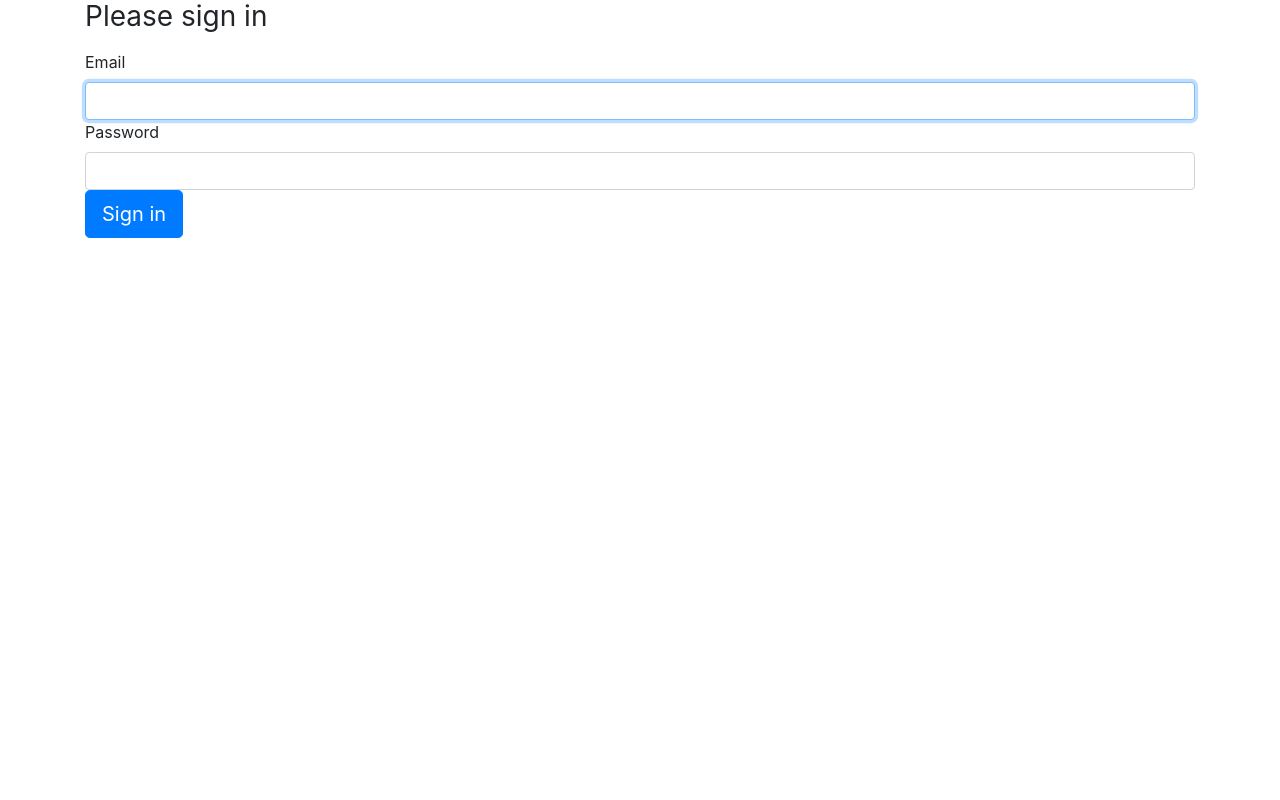
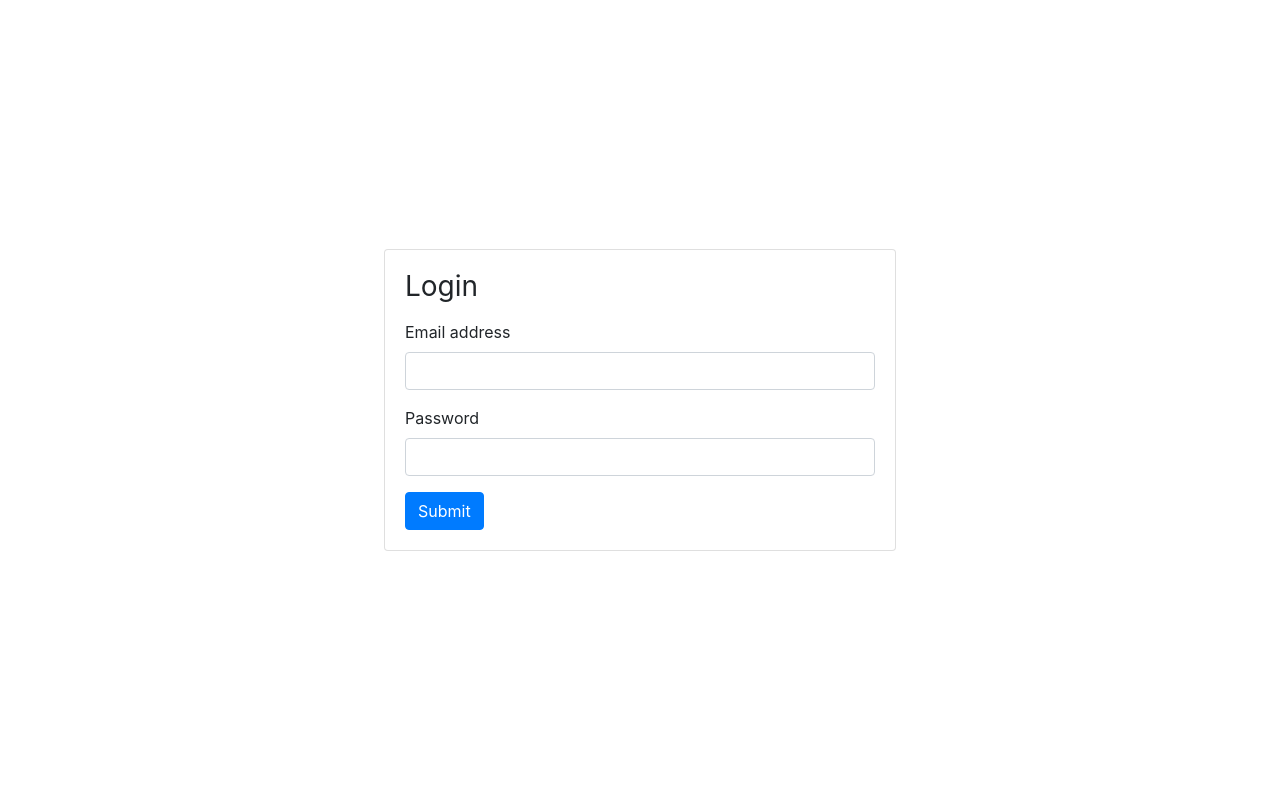
Before and after one commit to benslamahassen/DropBox, a Symfony app: template templates/security/login.html.twig in a window 1280 px wide. Run offline with Twig, Linux system fonts and the light colour scheme; the template is opened without the code that fills it, so the values that code supplies are empty; some libraries are stand-ins or nearby versions.

Commit message:
Update Login form UI

```diff
--- a/templates/security/login.html.twig
+++ b/templates/security/login.html.twig
@@ -1,42 +1,28 @@
 {% extends 'base.html.twig' %}
 
-{% block title %}Log in!{% endblock %}
-
 {% block body %}
-<form method="post">
+    <div class="d-flex flex-column justify-content-center align-items-center h-100">
         {% if error %}
-        <div class="alert alert-danger">{{ error.messageKey|trans(error.messageData, 'security') }}</div>
+            <div class="alert alert-danger">{{ dump(error.messageData) }}</div>
         {% endif %}
-
-    {% if app.user %}
-        <div class="mb-3">
-            You are logged in as {{ app.user.username }}, <a href="{{ path('app_logout') }}">Logout</a>
+        <div class="card" style="width: 40vw">
+            <div class="card-body">
+                <form method="post" action="{{ path('app_login') }}">
+                    <h1 class="h3 mb-3 font-weight-normal">Login </h1>
+                    <div class="form-group">
+                        <label for="email">Email address</label>
+                        <input type="email" value="{{ last_username }}" name="email" class="form-control" id="email">
                     </div>
-    {% endif %}
-
-    <h1 class="h3 mb-3 font-weight-normal">Please sign in</h1>
-    <label for="inputEmail">Email</label>
-    <input type="email" value="{{ last_username }}" name="email" id="inputEmail" class="form-control" required autofocus>
-    <label for="inputPassword">Password</label>
-    <input type="password" name="password" id="inputPassword" class="form-control" required>
-
+                    <div class="form-group">
+                        <label for="password">Password</label>
+                        <input type="password" name="password" class="form-control" id="password">
+                    </div>
                     <input type="hidden" name="_csrf_token"
                            value="{{ csrf_token('authenticate') }}"
                     >
-
-    {#
-        Uncomment this section and add a remember_me option below your firewall to activate remember me functionality.
-        See https://symfony.com/doc/current/security/remember_me.html
-
-        <div class="checkbox mb-3">
-            <label>
-                <input type="checkbox" name="_remember_me"> Remember me
-            </label>
+                    <button type="submit" class="btn btn-primary">Submit</button>
+                </form>
             </div>
-    #}
-
-    <button class="btn btn-lg btn-primary" type="submit">
-        Sign in
-    </button>
-</form>
+        </div>
+    </div>
 {% endblock %}
```
Lines whose indentation alone changed are shown as unchanged.
